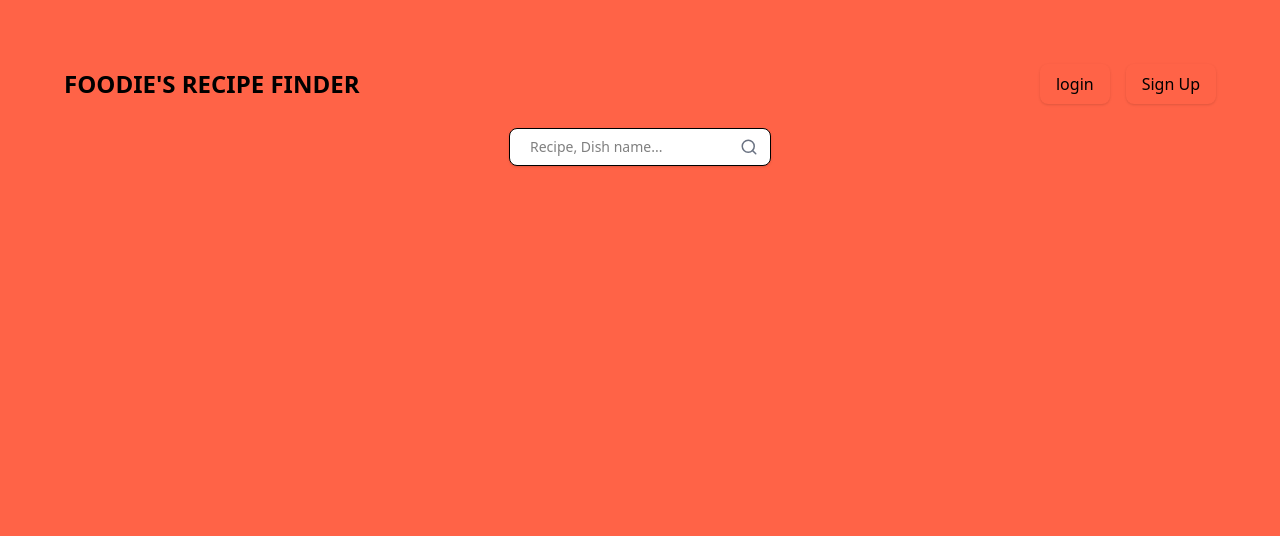
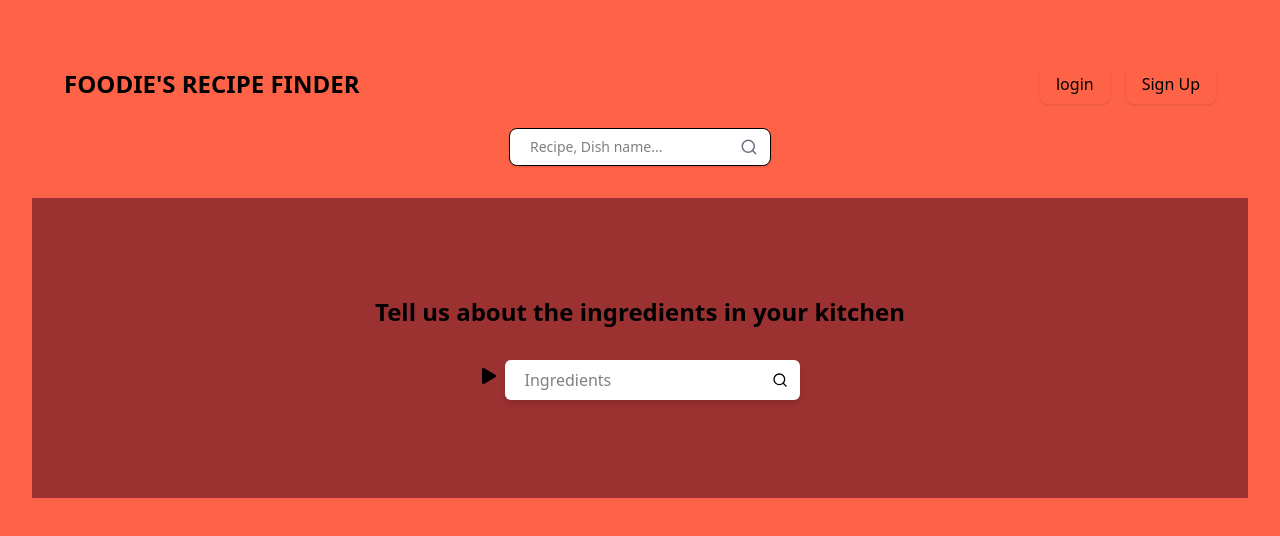
Before and after one commit to Amondi1111/Recipe-Finder, a React (Vite) app: page / in a window 1280 px wide. Shown: the top 536 px of the page. Built offline with nearby package versions, Linux system fonts and the light colour scheme.

Commit message:
Created IngredientInput.jsx with a search ingredients inputs

```diff
--- a/src/App.jsx
+++ b/src/App.jsx
@@ -1,21 +1,31 @@
 import { useState } from 'react'
 import Header from './components/Header'
 import SearchBar from './components/SearchBar'
+import IngredientInput from './components/IngredientInput'
 import './App.css'
 
 function App() {
   const [count, setCount] = useState(0)
+
   const handleSearch = (query) => {
     console.log("User Searched for:", query);
+  }
 
-  };
+    const handleIngredientSubmit = (ingredient) =>{
+      console.log("User submitted ingredient:", ingredient);
+    }
+
 
   return (
     <>
 
       <Header />
+
+    <IngredientInput onSubmit={handleIngredientSubmit} />
+
+
       </>
-  );
+  )
 }
 
 export default App
--- /dev/null
+++ b/src/components/IngredientInput.jsx
@@ -0,0 +1,57 @@
+import { useState } from 'react';
+import { FaPlay } from 'react-icons/fa';
+import { FiSearch } from 'react-icons/fi';
+
+function IngredientInput({ onSubmit }) {
+    const [input, setInput] = useState("");
+
+    const handleSubmit = (e) => {
+        e.preventDefault();
+        if (input.trim()) {
+             onSubmit(input);
+             setInput("");
+        }
+    };
+
+    return(
+
+          <div className="bg-[#9B3131] min-h-[300px] min-w-[250px] flex flex-col items-center justify-center text-center p-6">
+        <h1 className="text-2xl font-bold mb-8 text-black">
+          Tell us about the ingredients in your kitchen
+        </h1>
+
+        {/* Input Button */}
+        <div className="flex item-center gap-2">
+           <span className="text-black mt-2">
+                <FaPlay />
+            </span>
+
+        <form
+
+          onSubmit={handleSubmit}
+          className="flex items-center gap-2 bg-white rounded-md px-3 py-2 shadow-md w-full max-w-md"
+          >
+
+
+            {/* Input */}
+            <input
+                 type="text"
+                 value={input}
+                 onChange={(e) => setInput(e.target.value)}
+                 placeholder="Ingredients"
+                 className="flex-grow border-none outline-none px-2"
+                 />
+
+                 <button type="submit"
+                   className="text-black hover:text-[#FF6347] transition-colors">
+                    <FiSearch />
+
+                   </button>
+                   </form>
+
+             </div>
+        </div>
+    );
+}
+
+export default IngredientInput;
```
